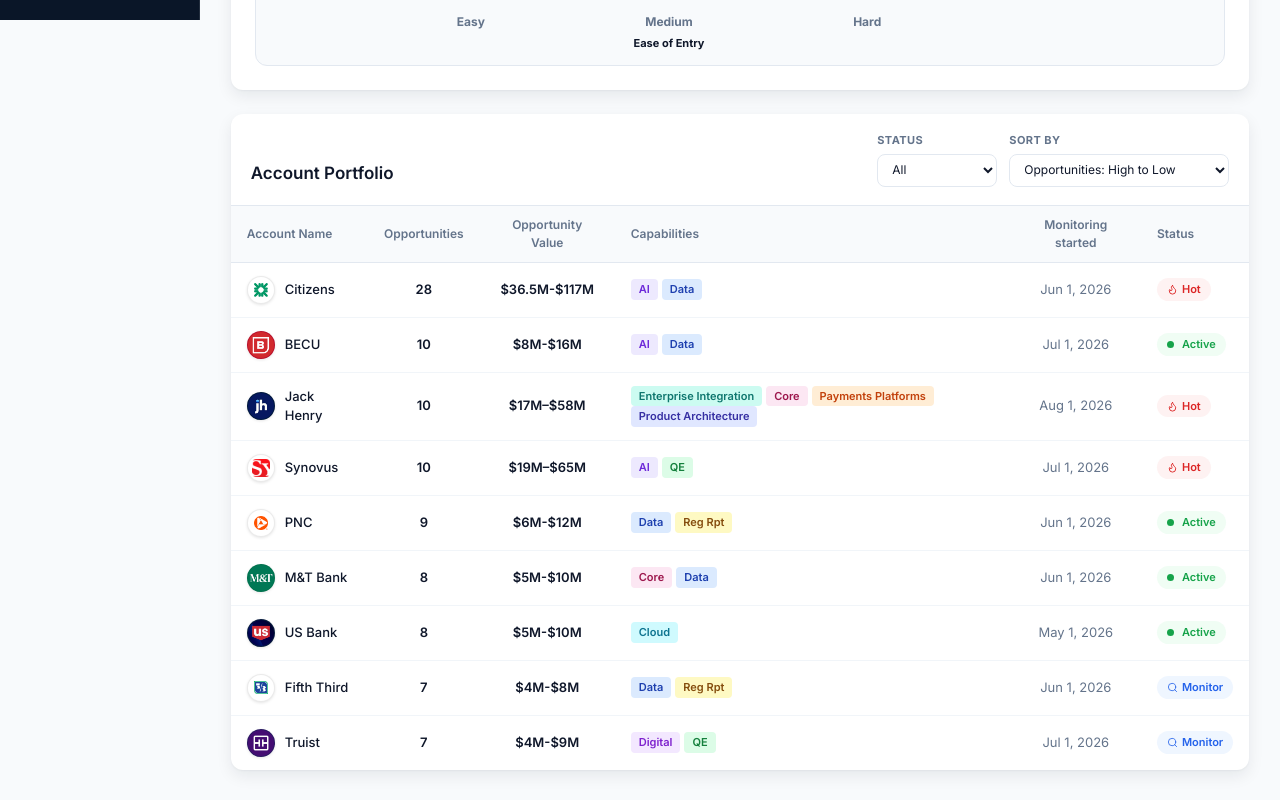
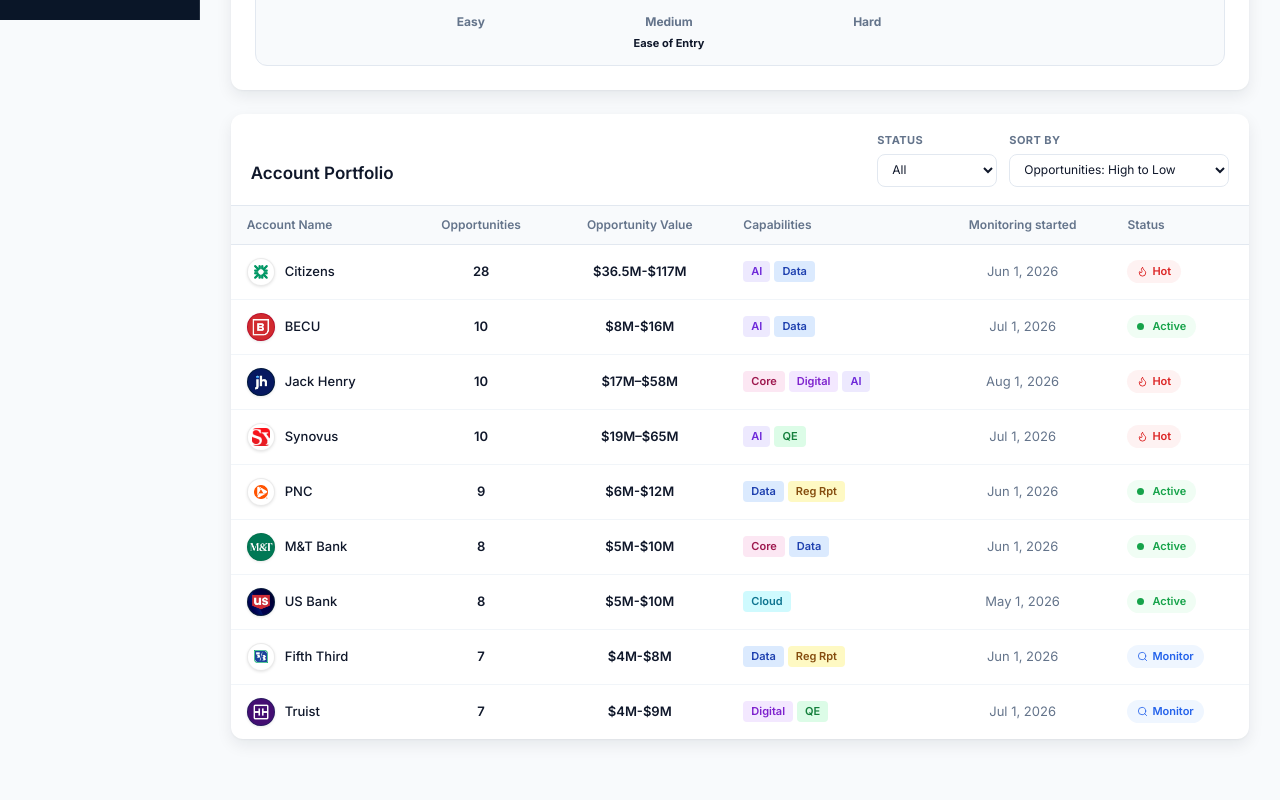
Before and after one commit to Anvita-DealAxisAI/DealAxisAI-demo-, a React (Vite) app: page / in a window 1280 px wide. Shown: the part 780-1580 px from the top of the page. After the commit the page ends 1549 px from the top, so only its background shows below. Built offline with nearby package versions, Linux system fonts and the light colour scheme; sample sign-in values are in the browser's storage.

Commit message:
Trim Jack Henry portfolio capabilities to three short chips.
Use curated Core/Digital/AI tags in the portfolio table so Jack Henry matches other account rows.

Co-authored-by: Cursor <cursoragent@cursor.com>

```diff
--- a/src/data/jackHenryOpportunityData.js
+++ b/src/data/jackHenryOpportunityData.js
@@ -85,7 +85,7 @@ const opportunities = (jackHenryOpportunities ?? [])
 const opportunityRange = buildRangeFromOpportunities(opportunities);
 
 const JACK_HENRY_TOP_THEMES =
-  'Enterprise Integration, Product Architecture, Core, AI';
+  'Core, Digital, AI';
 
 export const JACK_HENRY_ACCOUNT = {
   id: 'A0011',
--- a/src/data/staticData.ts
+++ b/src/data/staticData.ts
@@ -19,7 +19,7 @@ export const PORTFOLIO_ACCOUNTS = [
   // Featured demo order: Citizens, Synovus, Jack Henry first; remaining accounts after.
   { id:'A001', name:'Citizens',    opps:28, value:'$77M', valueMid:77, capabilities:['Data','AI'],        monStart:'June 2026',   status:'Hot',     easeX:18, matrixY:78, color:'#3b82f6' },
   { id:'A002', name:'Synovus',     opps:10, value:'$42M', valueMid:42, capabilities:['QE','AI'],          monStart:'July 2026',   status:'Hot',     easeX:46, matrixY:52, color:'#f97316' },
-  { id:'A0011', name:'Jack Henry', opps:10, value:'$38M', valueMid:38, capabilities:['Core','Digital','Data','AI'], monStart:'August 2026', status:'Hot', easeX:40, matrixY:72, color:'#001A41', sector:'Core Banking Platform provider' },
+  { id:'A0011', name:'Jack Henry', opps:10, value:'$38M', valueMid:38, capabilities:['Core','Digital','AI'], monStart:'August 2026', status:'Hot', easeX:40, matrixY:72, color:'#001A41', sector:'Core Banking Platform provider' },
   { id:'A003', name:'BECU',        opps:10, value:'$12M', valueMid:12, capabilities:['Data','AI'],        monStart:'July 2026',   status:'Active',  easeX:32, matrixY:30, color:'#3b82f6' },
   { id:'A004', name:'PNC',         opps:9,  value:'$8M',  valueMid:8,  capabilities:['Reg Rpt','Data'],   monStart:'June 2026',   status:'Active',  easeX:68, matrixY:24, color:'#22c55e' },
   { id:'A005', name:'US Bank',     opps:8,  value:'$7M',  valueMid:7,  capabilities:['Cloud','Infra'],    monStart:'May 2026',    status:'Active',  easeX:88, matrixY:16, color:'#eab308' },
--- a/src/pages/Dashboard/index.tsx
+++ b/src/pages/Dashboard/index.tsx
@@ -147,6 +147,17 @@ function deriveStatus(account: RealAccount): 'Hot' | 'Active' | 'Monitor' {
   return 'Monitor';
 }
 
+function portfolioCapabilityChips(account: RealAccount): string[] {
+  const isJackHenry =
+    account.id === 'A0011' || /jack\s*henry/i.test(String(account.name ?? ''));
+  // Jack Henry opportunity tags are long/custom; use the short curated account set
+  // so the portfolio row stays visually balanced with other banks.
+  if (isJackHenry) {
+    return getTopAccountCapabilities({ ...account, opportunities: [] }, 3);
+  }
+  return getTopAccountCapabilities(account, 4);
+}
+
 function buildPortfolioRows(accounts: RealAccount[]): PortfolioAccountRow[] {
   return accounts.map((account) => {
     const valueMid = parseRangeMidpoint(account.summary?.opportunityRange);
@@ -158,7 +169,7 @@ function buildPortfolioRows(accounts: RealAccount[]): PortfolioAccountRow[] {
       value: account.summary?.opportunityRange ?? formatMidpointValue(valueMid),
       valueMid,
       minValue,
-      capabilities: getTopAccountCapabilities(account, 4),
+      capabilities: portfolioCapabilityChips(account),
       updatedAtLabel: formatUpdatedAt(account.updatedAt),
       updatedAtTime: getUpdatedAtTime(account.updatedAt),
       status: deriveStatus(account),
```
